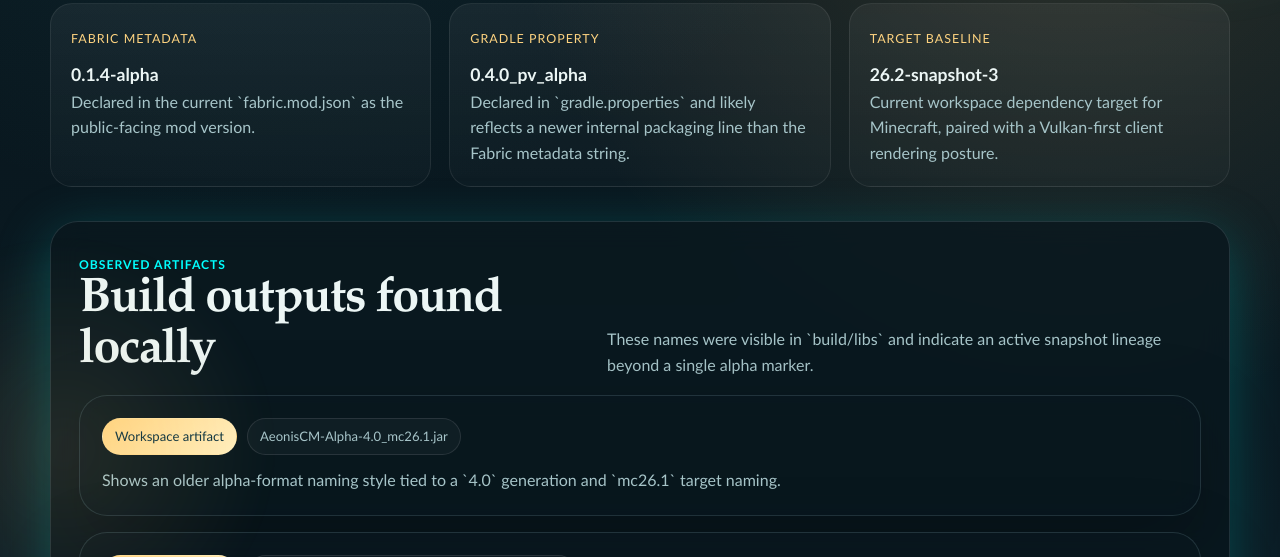
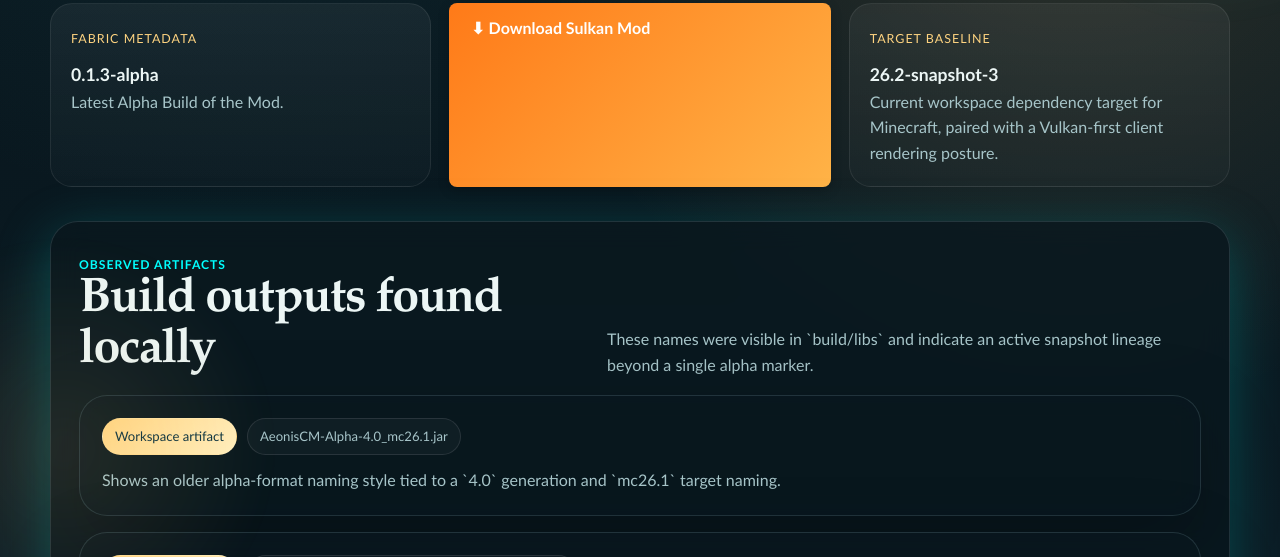
Before and after one commit to TheCorrectSynovian/Sulkan_App, a plain HTML site: page versions.html in a window 1280 px wide. Shown: the part 543-1100 px from the top of the page. Drawn offline with Linux system fonts and the light colour scheme.

Commit message:
Change title and update version details in versions.html
Updated the title and modified version information for clarity.

```diff
--- a/versions.html
+++ b/versions.html
@@ -3,7 +3,7 @@
 <head>
   <meta charset="utf-8">
   <meta name="viewport" content="width=device-width, initial-scale=1">
-  <title>Sulkan | Versions</title>
+  <title>Sulkan | Download| Versions</title>
   <meta name="description" content="Observed Sulkan version lineage from metadata and build outputs in the current workspace.">
   <link rel="stylesheet" href="css/site.css">
 </head>
@@ -40,19 +40,32 @@
             <span class="kicker">Metadata</span>
             <h2>Primary version identifiers</h2>
           </div>
-          <p>The workspace currently exposes more than one version string, which usually means metadata and build lineage are evolving in parallel.</p>
+
         </div>
         <div class="version-grid">
           <article class="version-card">
             <span class="label">Fabric metadata</span>
-            <strong>0.1.4-alpha</strong>
-            <p>Declared in the current `fabric.mod.json` as the public-facing mod version.</p>
+            <strong>0.1.3-alpha</strong>
+            <p>Latest Alpha Build of the Mod.</p>
           </article>
-          <article class="version-card">
-            <span class="label">Gradle property</span>
-            <strong>0.4.0_pv_alpha</strong>
-            <p>Declared in `gradle.properties` and likely reflects a newer internal packaging line than the Fabric metadata string.</p>
-          </article>
+          <a href="https://www.curseforge.com/minecraft/mc-mods/sulkan" target="_blank"
+   style="
+      display: inline-block;
+      padding: 12px 22px;
+      font-size: 16px;
+      font-weight: 600;
+      color: #ffffff;
+      background: linear-gradient(135deg, #ff7a18, #ffb347);
+      border-radius: 8px;
+      text-decoration: none;
+      box-shadow: 0 4px 12px rgba(0,0,0,0.2);
+      transition: all 0.25s ease;
+   "
+   onmouseover="this.style.transform='scale(1.05)'; this.style.boxShadow='0 6px 18px rgba(0,0,0,0.3)'"
+   onmouseout="this.style.transform='scale(1)'; this.style.boxShadow='0 4px 12px rgba(0,0,0,0.2)'"
+>
+   ⬇ Download Sulkan Mod
+</a>
           <article class="version-card">
             <span class="label">Target baseline</span>
             <strong>26.2-snapshot-3</strong>
```
